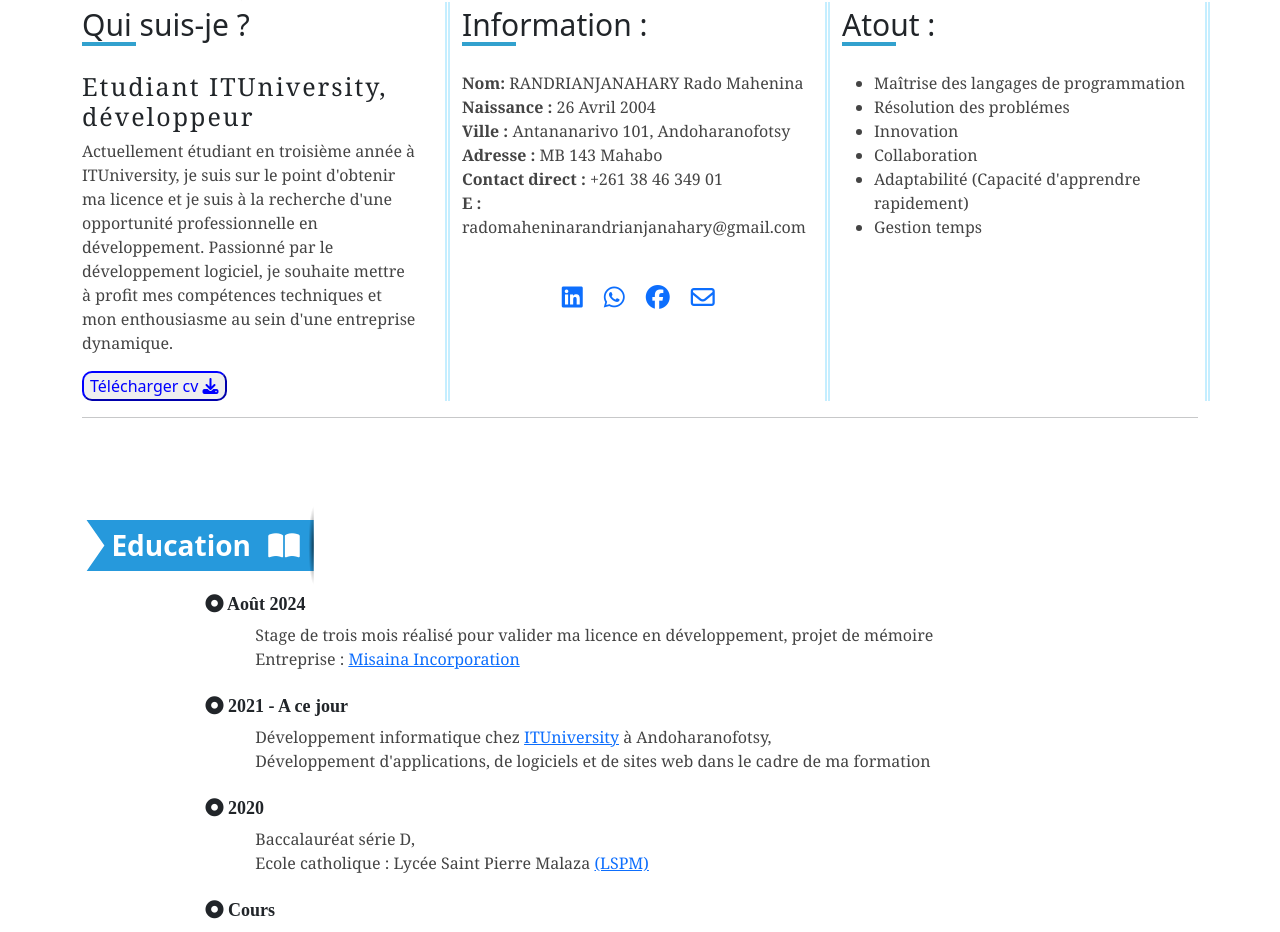
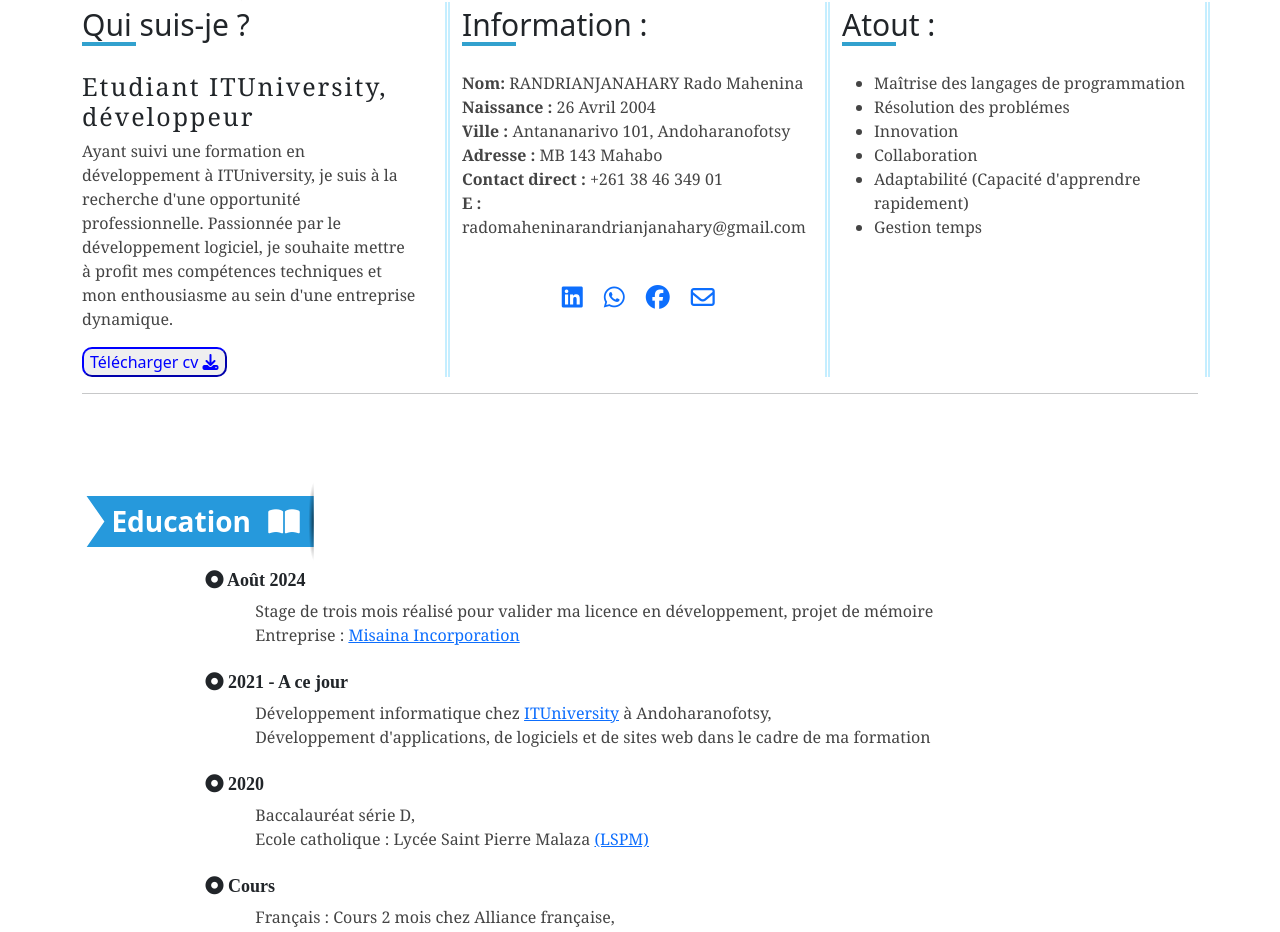
Before and after one commit to MaheninaRan/portfolio-angular, an Angular app: page / in a window 1280 px wide. Shown: the part 1071-2003 px from the top of the page. Built offline with nearby package versions, Linux system fonts and the light colour scheme.

Commit message:
Update profil.component.html

```diff
--- a/src/app/page/profil/profil.component.html
+++ b/src/app/page/profil/profil.component.html
@@ -9,9 +9,9 @@
       </div> <br>
       <h4>Etudiant ITUniversity, développeur</h4>
       <p>
-        Actuellement étudiant en troisième année à ITUniversity, je suis sur le point d'obtenir ma licence et je suis à la recherche d'une
-        opportunité professionnelle en développement. Passionné par le développement logiciel, je souhaite mettre à
-        profit mes compétences techniques et mon enthousiasme au sein d'une entreprise dynamique.
+        Ayant suivi une formation en développement à ITUniversity, je suis à la recherche d'une opportunité professionnelle.
+        Passionnée par le développement logiciel, je souhaite mettre à profit mes compétences techniques et mon enthousiasme
+        au sein d'une entreprise dynamique.
       </p>
       <div class="dowload_cv"><button (click)="downloadCV()">Télécharger cv <i class="fas fa-download"></i></button></div>
 
```
